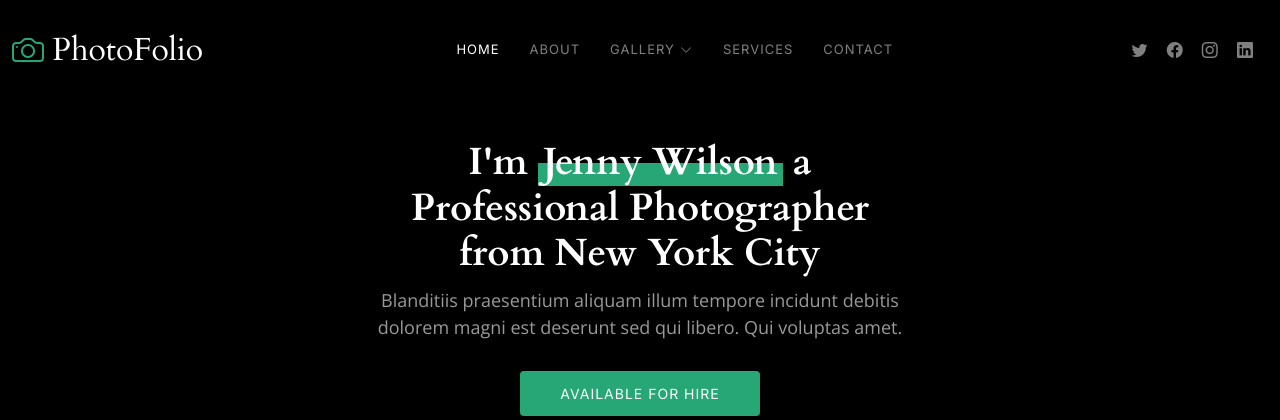
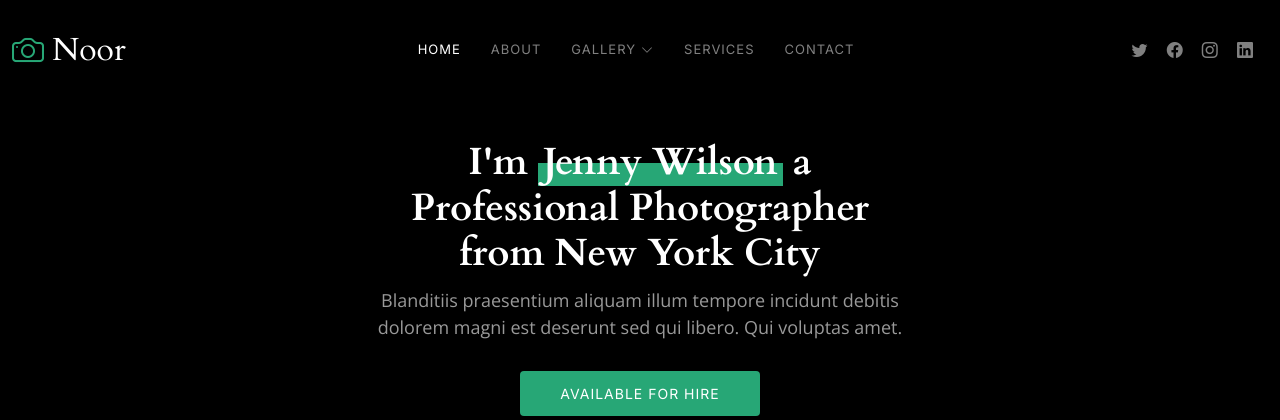
Before and after one commit to nooralight/oneAndOnly, a Django app: template myself/templates/index.html in a window 1280 px wide. Shown: the top 420 px of the page. Run offline with Django 4.2, Linux system fonts and the light colour scheme; the template is opened without the code that fills it, so the values that code supplies are empty; some libraries are stand-ins or nearby versions.

Commit message:
added functionality

```diff
--- a/myself/templates/index.html
+++ b/myself/templates/index.html
@@ -1,3 +1,4 @@
+{% load static %}
 <!DOCTYPE html>
 <html lang="en">
 
@@ -10,8 +11,8 @@
   <meta content="" name="keywords">
 
   <!-- Favicons -->
-  <link href="assets/img/favicon.png" rel="icon">
-  <link href="assets/img/apple-touch-icon.png" rel="apple-touch-icon">
+  <link href="{% static 'myself/assets/img/favicon.png' %}" rel="icon">
+  <link href="{% static 'myself/assets/img/apple-touch-icon.png' %}" rel="apple-touch-icon">
 
   <!-- Google Fonts -->
   <link rel="preconnect" href="https://fonts.googleapis.com">
@@ -19,14 +20,14 @@
   <link href="https://fonts.googleapis.com/css2?family=Open+Sans:ital,wght@0,300;0,400;0,500;0,600;0,700;1,300;1,400;1,600;1,700&family=Inter:ital,wght@0,300;0,400;0,500;0,600;0,700;1,300;1,400;1,500;1,600;1,700&family=Cardo:ital,wght@0,400;0,700;1,400&display=swap" rel="stylesheet">
 
   <!-- Vendor CSS Files -->
-  <link href="assets/vendor/bootstrap/css/bootstrap.min.css" rel="stylesheet">
-  <link href="assets/vendor/bootstrap-icons/bootstrap-icons.css" rel="stylesheet">
-  <link href="assets/vendor/swiper/swiper-bundle.min.css" rel="stylesheet">
-  <link href="assets/vendor/glightbox/css/glightbox.min.css" rel="stylesheet">
-  <link href="assets/vendor/aos/aos.css" rel="stylesheet">
+  <link href="{% static 'myself/assets/vendor/bootstrap/css/bootstrap.min.css' %}" rel="stylesheet">
+  <link href="{% static 'myself/assets/vendor/bootstrap-icons/bootstrap-icons.css' %}" rel="stylesheet">
+  <link href="{% static 'myself/assets/vendor/swiper/swiper-bundle.min.css' }" rel="stylesheet">
+  <link href="{% static 'myself/assets/vendor/glightbox/css/glightbox.min.css' %}" rel="stylesheet">
+  <link href="{% static 'myself/assets/vendor/aos/aos.css' %}" rel="stylesheet">
 
   <!-- Template Main CSS File -->
-  <link href="assets/css/main.css" rel="stylesheet">
+  <link href="{% static 'myself/assets/css/main.css' %}" rel="stylesheet">
 
   <!-- =======================================================
   * Template Name: PhotoFolio
@@ -47,7 +48,7 @@
         <!-- Uncomment the line below if you also wish to use an image logo -->
         <!-- <img src="assets/img/logo.png" alt=""> -->
         <i class="bi bi-camera"></i>
-        <h1>PhotoFolio</h1>
+        <h1>Noor</h1>
       </a>
 
       <nav id="navbar" class="navbar">
@@ -283,14 +284,14 @@
   </div>
 
   <!-- Vendor JS Files -->
-  <script src="assets/vendor/bootstrap/js/bootstrap.bundle.min.js"></script>
-  <script src="assets/vendor/swiper/swiper-bundle.min.js"></script>
-  <script src="assets/vendor/glightbox/js/glightbox.min.js"></script>
-  <script src="assets/vendor/aos/aos.js"></script>
-  <script src="assets/vendor/php-email-form/validate.js"></script>
+  <script src="{% static 'myself/assets/vendor/bootstrap/js/bootstrap.bundle.min.js' %}"></script>
+  <script src="{% static 'myself/assets/vendor/swiper/swiper-bundle.min.js' %}"></script>
+  <script src="{% static 'myself/assets/vendor/glightbox/js/glightbox.min.js' %}"></script>
+  <script src="{% static 'myself/assets/vendor/aos/aos.js' %}"></script>
+  <script src="{% static 'myself/assets/vendor/php-email-form/validate.js' %}"></script>
 
   <!-- Template Main JS File -->
-  <script src="assets/js/main.js"></script>
+  <script src="{% static 'myself/assets/js/main.js' %}"></script>
 
 </body>
 
--- a/myself/urls.py
+++ b/myself/urls.py
@@ -2,6 +2,6 @@ from django.urls import path
 from . import views
 
 urlpatterns=[
-
+    path('',views.gotoHome, name= 'gotoHome'),
 
 ]
--- a/myself/views.py
+++ b/myself/views.py
@@ -1,3 +1,8 @@
 from django.shortcuts import render
 
 # Create your views here.
+
+#Goto index
+
+def gotoHome(request):
+    return render(request,"index.html")
```
